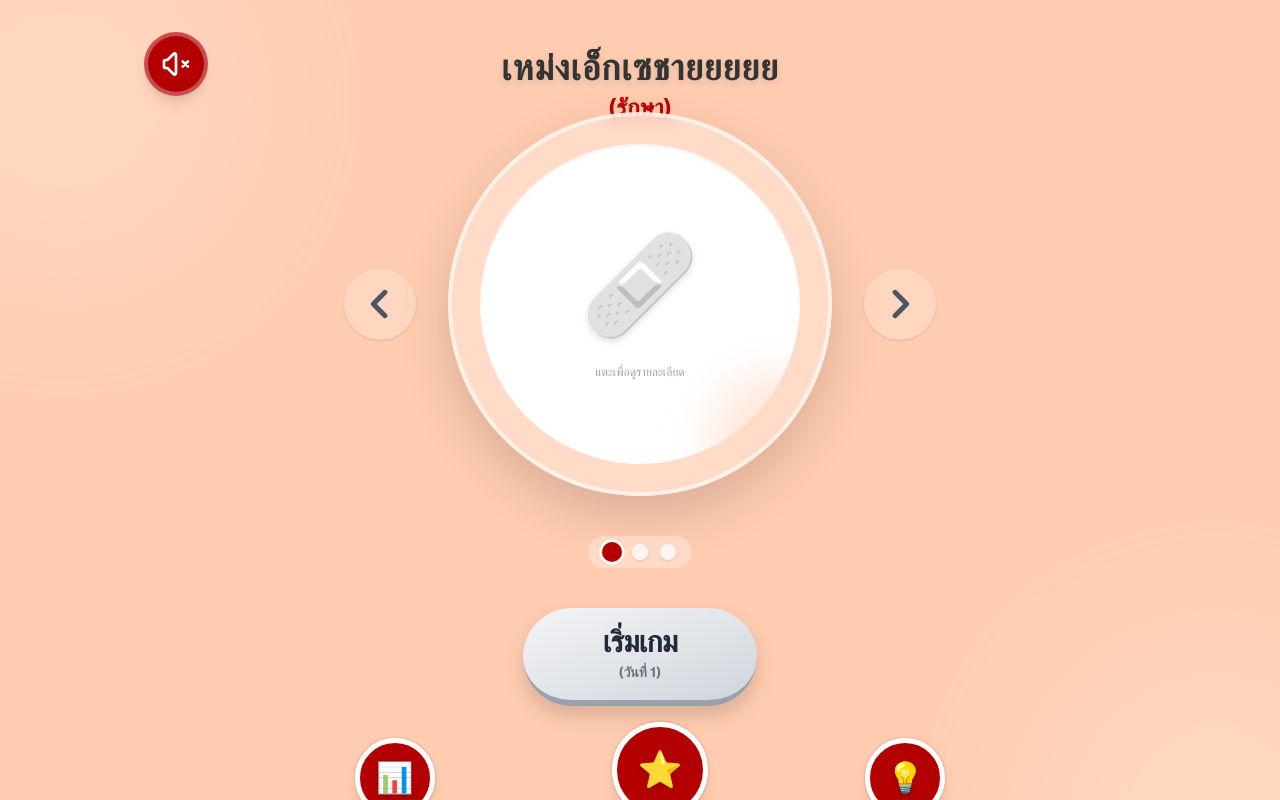
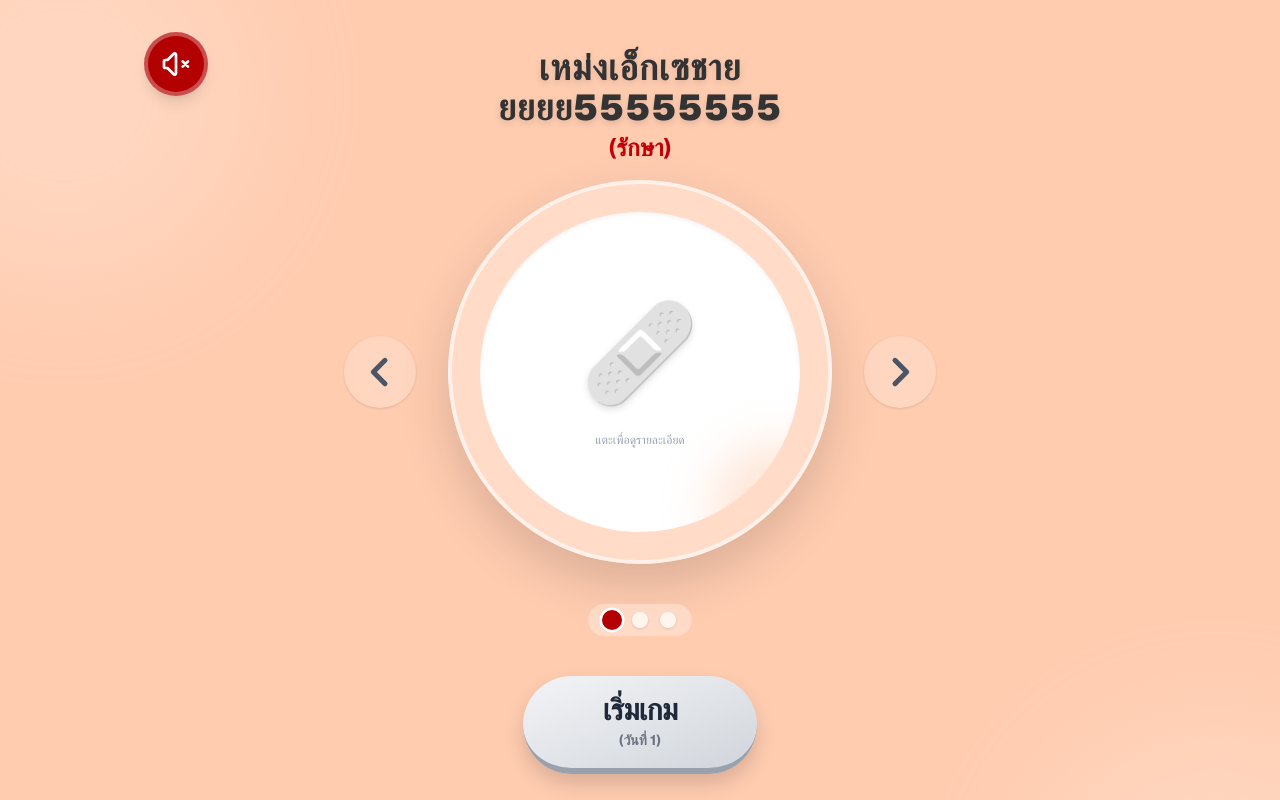
Before and after one commit to tontanagon/yuedsen-frontend, a Next.js app: page / in a window 1280 px wide. Shown: the top 800 px of the page. Built offline with nearby package versions, Linux system fonts and the light colour scheme.

Commit message:
feat: Create HomePage component to manage mode selection and display Header, carousel, and navigation.

```diff
--- a/components/HomePage.tsx
+++ b/components/HomePage.tsx
@@ -41,7 +41,7 @@ const HomePage = () => {
     }
 
     return (
-        <div className={`min-h-screen ${currentMode.bgColor} transition-colors duration-500 flex flex-col items-center justify-between p-4 md:p-6 font-sans text-gray-800 overflow-hidden relative`}>
+        <div className={`min-h-screen ${currentMode.bgColor} transition-colors duration-500 flex flex-col items-center justify-between p-4 md:p-6 font-sans text-gray-800 overflow-hidden relative gap-5`}>
 
             {/* Background decorations */}
             <div className="absolute top-0 left-0 w-full h-full overflow-hidden pointer-events-none z-0">
--- a/components/home/Header.tsx
+++ b/components/home/Header.tsx
@@ -6,7 +6,7 @@ interface HeaderProps {
 
 export default function Header({ currentMode }: HeaderProps) {
     return (
-        <div className="w-full flex justify-between items-start max-w-5xl mt-2 relative z-10 px-4">
+        <div className="w-full flex justify-between items-start max-w-5xl mt-2 mb-12 relative z-10 px-4">
             {/* Top Left: Mute Button */}
             <div className="flex flex-col items-center gap-2">
                 <button
@@ -22,7 +22,7 @@ export default function Header({ currentMode }: HeaderProps) {
             {/* Top Center: Title & Dynamic Subtitle */}
             <div className="absolute left-1/2 transform -translate-x-1/2 top-2 md:top-4 text-center w-full max-w-[200px] md:max-w-md pointer-events-none z-0">
                 <h1 className="text-2xl md:text-4xl font-black text-[#333] drop-shadow-md tracking-wide">
-                    เหม่งเอ็กเซชายยยยย
+                    เหม่งเอ็กเซชายยยยย55555555
                 </h1>
                 <div className="overflow-hidden h-8 md:h-10 mt-1">
                     <p
```
